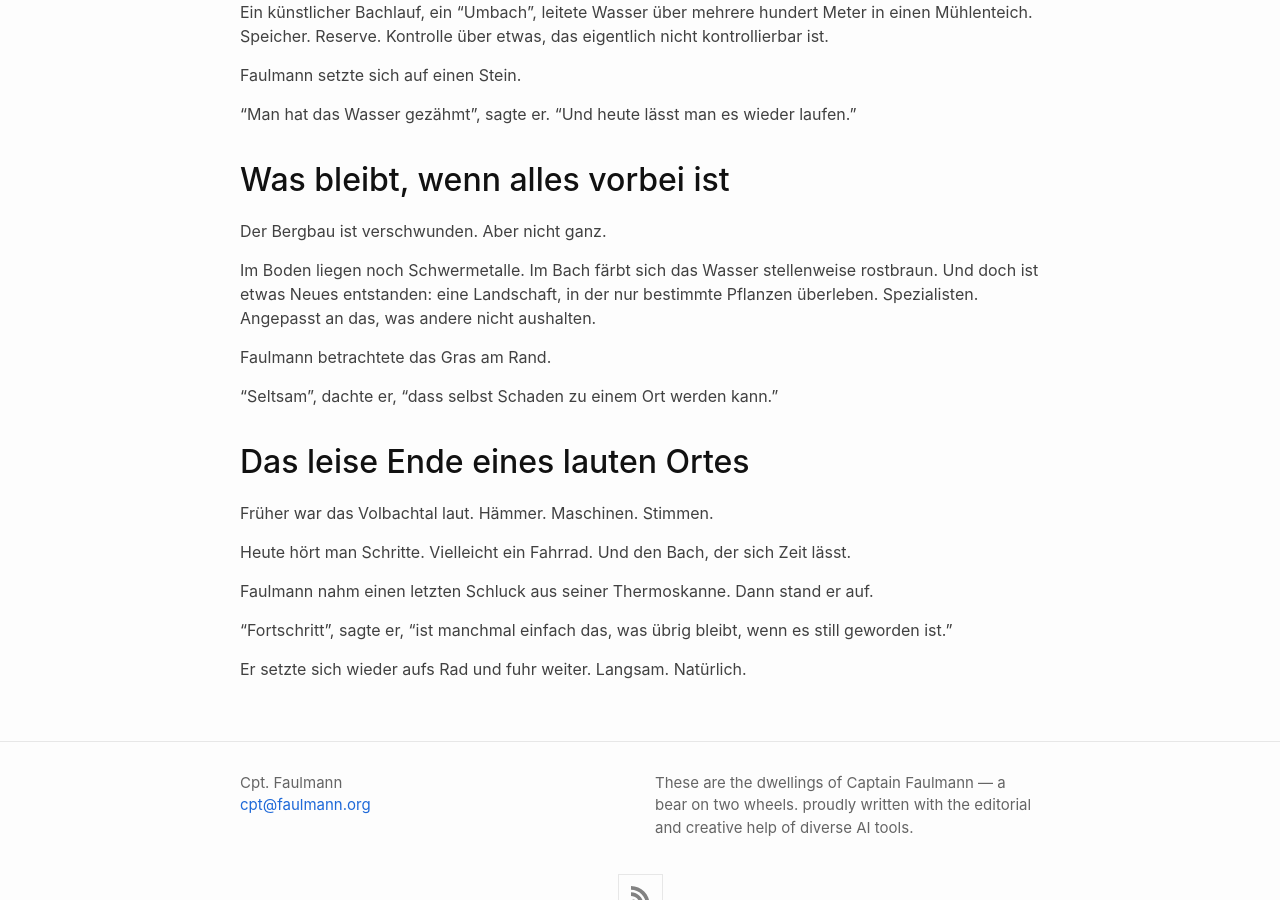
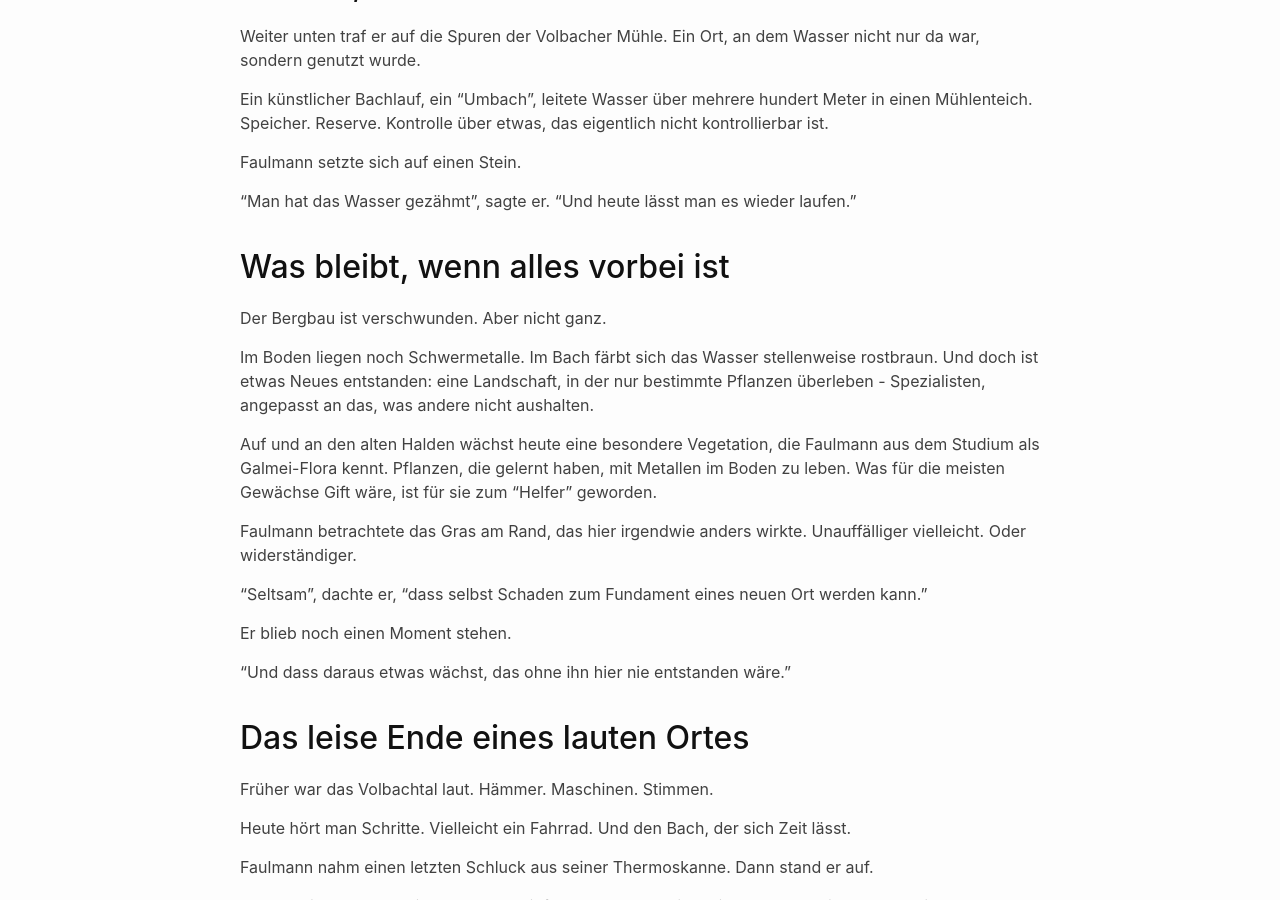
Before and after one commit to cgars/faulmann, a Jekyll site: the page built from _posts/2026-03-22-volbach.md, in a window 1280 px wide and 900 px high, scrolled down 2135 px. Built offline with Jekyll 4.4.1, drawn with Linux system fonts in a browser that asks for light colours; some of the changed text lies outside the part shown.

Commit message:
Enhance narrative about Volbachtal's ecology and history
Added descriptions of the environment and reflections on the landscape's transformation due to mining activities.

```diff
--- a/_posts/2026-03-22-volbach.md
+++ b/_posts/2026-03-22-volbach.md
@@ -7,6 +7,8 @@ tags: [faulmann, radtour, volbachtal, bergbau, landschaft, geschichte]
 ---
 
 Captain Faulmann, der Freund gepflegter Umwege und entschleunigter Fortbewegung, hatte sich Folgendes vorgenommen: Eine entspannte Erkundung abseits der lauten Metropolen. Das Ziel: Das Volbachtal im Bergischen Land. Ein Fleckchen Erde, das auf der Landkarte so unscheinbar wirkt wie ein Krümel auf der Sonntagstischdecke, aber bei näherem Hinsehen eine Geschichte birgt, die selbst den stoischsten Radfahrer zum Absteigen zwingt.
+
+Der Tag beginnt mit Vogelgezwitscher und einer Thermoskanne Filterkaffee. Ich schnappe mir mein Rad und rolle, nach em Aufstieg auf den Hardt gemütlich in ein Tal, in dem einst geschuftet, gegraben und gemahlen wurde.
 
 ## Der Bach, der vielleicht keiner ist
 
@@ -70,11 +72,17 @@ Faulmann setzte sich auf einen Stein.
 
 Der Bergbau ist verschwunden. Aber nicht ganz.
 
-Im Boden liegen noch Schwermetalle. Im Bach färbt sich das Wasser stellenweise rostbraun. Und doch ist etwas Neues entstanden: eine Landschaft, in der nur bestimmte Pflanzen überleben. Spezialisten. Angepasst an das, was andere nicht aushalten.
+Im Boden liegen noch Schwermetalle. Im Bach färbt sich das Wasser stellenweise rostbraun. Und doch ist etwas Neues entstanden: eine Landschaft, in der nur bestimmte Pflanzen überleben - Spezialisten, angepasst an das, was andere nicht aushalten.
 
-Faulmann betrachtete das Gras am Rand.
+Auf und an den alten Halden wächst heute eine besondere Vegetation, die Faulmann aus dem Studium als Galmei-Flora kennt. Pflanzen, die gelernt haben, mit Metallen im Boden zu leben. Was für die meisten Gewächse Gift wäre, ist für sie zum "Helfer" geworden.
 
-"Seltsam", dachte er, "dass selbst Schaden zu einem Ort werden kann."
+Faulmann betrachtete das Gras am Rand, das hier irgendwie anders wirkte. Unauffälliger vielleicht. Oder widerständiger.
+
+"Seltsam", dachte er, "dass selbst Schaden zum Fundament eines neuen Ort werden kann."
+
+Er blieb noch einen Moment stehen.
+
+"Und dass daraus etwas wächst, das ohne ihn hier nie entstanden wäre."
 
 ## Das leise Ende eines lauten Ortes
 
```
